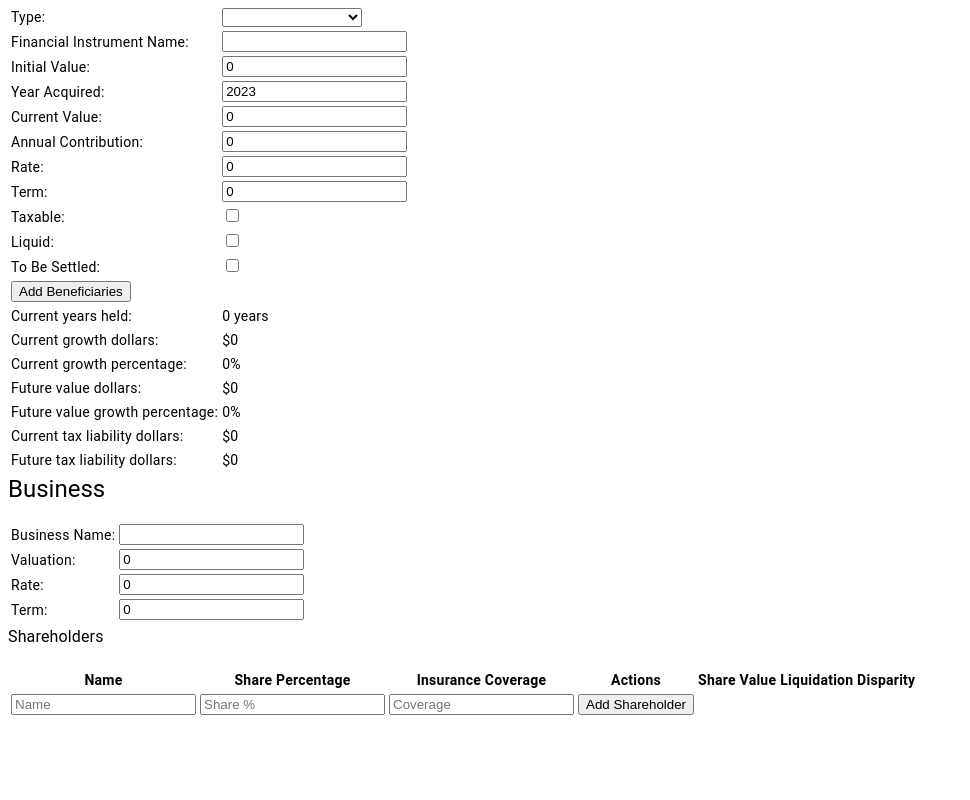
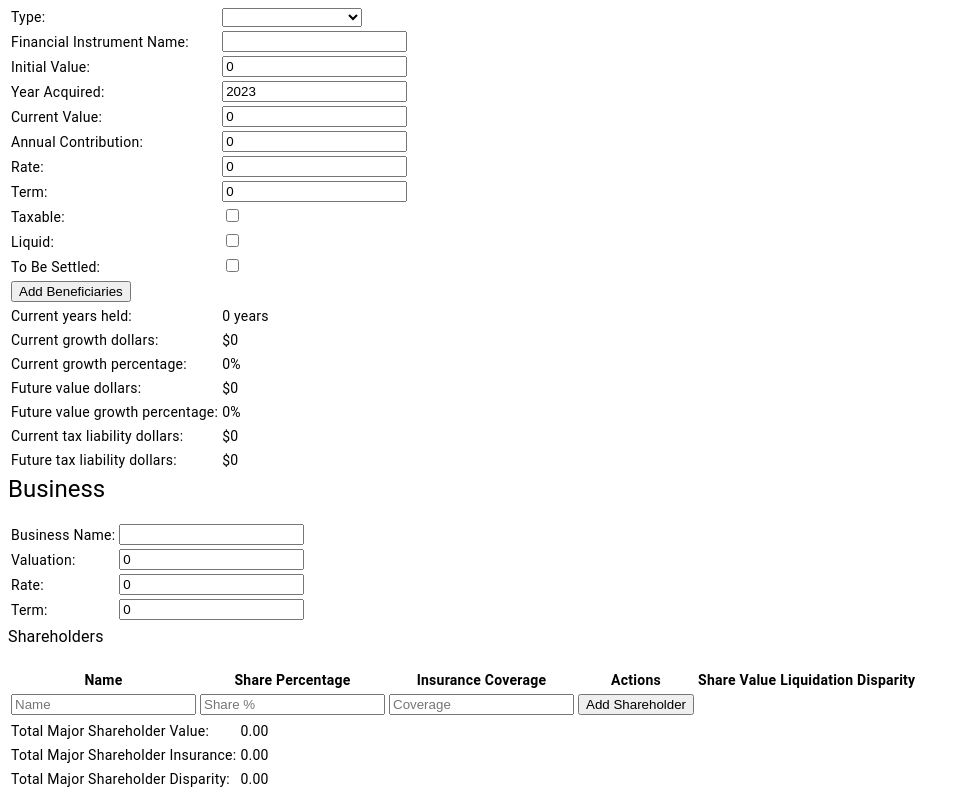
Before and after one commit to ynvtlmr/dynamic-needs-analysis, an Angular app: page / in a window 1280 px wide. Shown: the part 443-1243 px from the top of the page, without its empty margins (0-970 px from the left). Before the commit the page ends 1169 px from the top, so only its background shows below. Built offline with nearby package versions, Linux system fonts and the light colour scheme.

Commit message:
add summing functions to business

```diff
--- a/src/app/business/business.component.html
+++ b/src/app/business/business.component.html
@@ -65,4 +65,20 @@
       </td>
     </tr>
   </table>
+
+  <table>
+    <tr>
+      <td>Total Major Shareholder Value:</td>
+      <td>{{ totalMajorShareholderValue | number: '1.2-2' }}</td>
+    </tr>
+    <tr>
+      <td>Total Major Shareholder Insurance:</td>
+      <td>{{ totalMajorShareholderInsurance | number: '1.2-2' }}</td>
+    </tr>
+    <tr>
+      <td>Total Major Shareholder Disparity:</td>
+      <td>{{ totalMajorShareholderDisparity | number: '1.2-2' }}</td>
+    </tr>
+  </table>
+
 </div>
--- a/src/app/business/business.component.ts
+++ b/src/app/business/business.component.ts
@@ -26,4 +26,26 @@ export class BusinessComponent {
   deleteShareholder(index: number): void {
     this.shareholders.splice(index, 1);
   }
+
+  // Calculate total value of major shareholders' shares
+  get totalMajorShareholderValue(): number {
+    return this.shareholders.reduce(
+        (acc, shareholder) =>
+            acc + shareholder.shareValue(this.valuation),
+        0
+    );
+  }
+
+  // Calculate total insurance coverage of major shareholders
+  get totalMajorShareholderInsurance(): number {
+    return this.shareholders.reduce(
+        (acc, shareholder) => acc + shareholder.insuranceCoverage,
+        0
+    );
+  }
+
+  // Calculate total disparity between share value and insurance coverage
+  get totalMajorShareholderDisparity(): number {
+    return this.totalMajorShareholderValue - this.totalMajorShareholderInsurance;
+  }
 }
```
